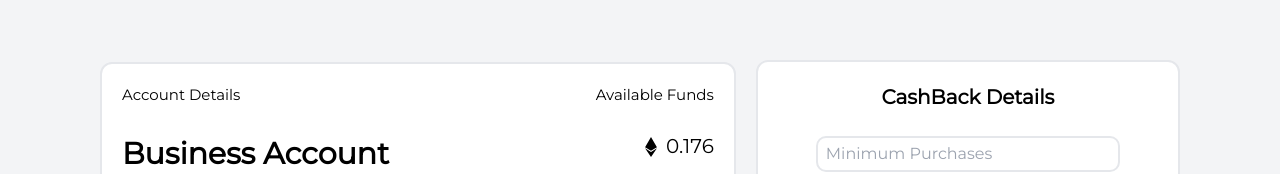
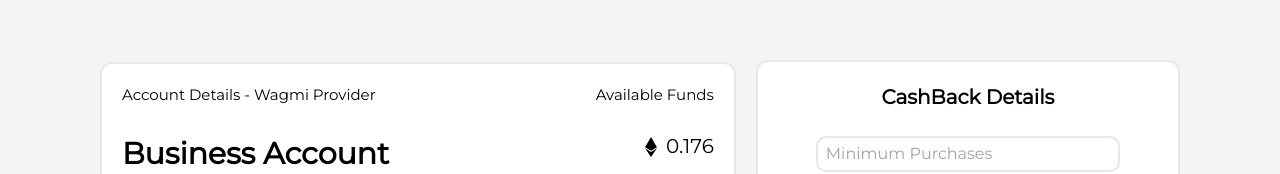
Before and after one commit to Trei-Labs/admin-side, a Next.js app in the folder mainfiles/: page /Cashback in a window 1280 px wide. Shown: the part 213-387 px from the top of the page. Built offline with nearby package versions, Linux system fonts and the light colour scheme.

Commit message:
New Branch

```diff
--- a/mainfiles/pages/Cashback.js
+++ b/mainfiles/pages/Cashback.js
@@ -6,7 +6,7 @@
             <div className=' px-[100px] flex items-center flex-row w-[100vw] justify-evenly ' >
                 <div className='flex flex-row w-[60%] h-[250px] p-[20px] bg-white rounded-xl border-2 mr-[20px]' >
                     <div className='w-[50%]' >
-                        <p className='text-[15px]' >Account Details</p>
+                        <p className='text-[15px]' >Account Details - Wagmi Provider</p>
                         <br/>
                         <p className='text-[30px] font-bold ' >Business Account</p>
                         <p className='text-[13px]' >Address : </p>
```
